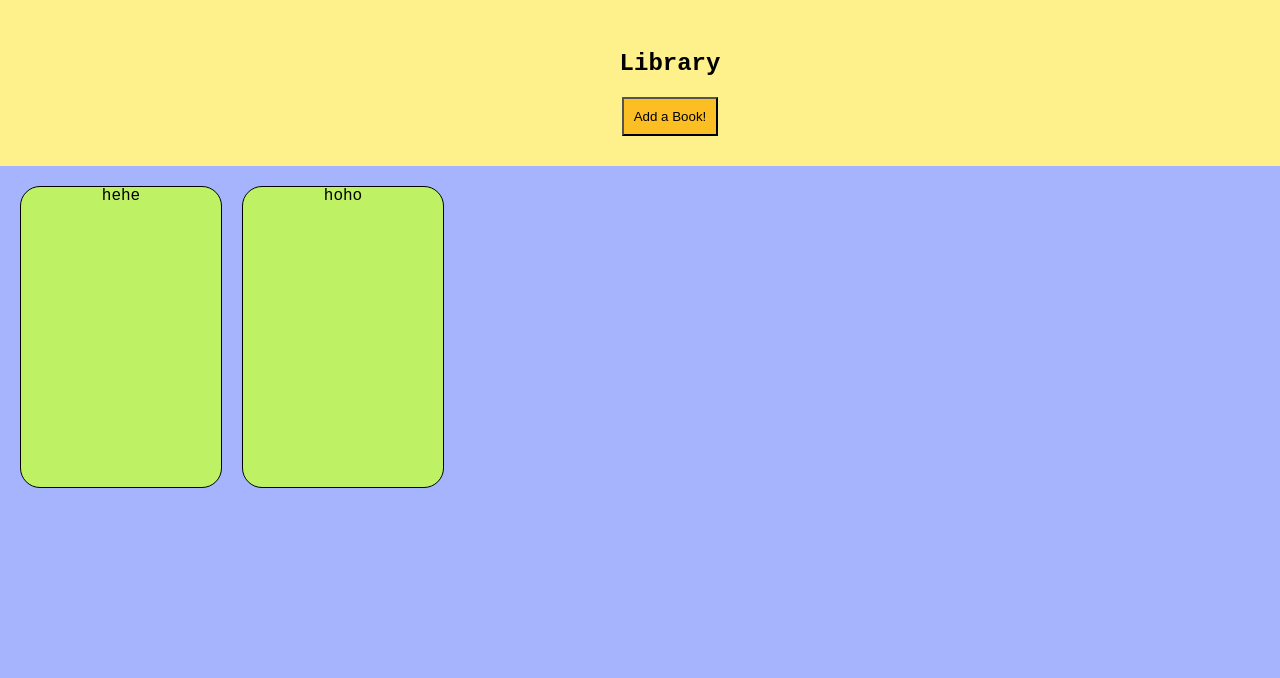
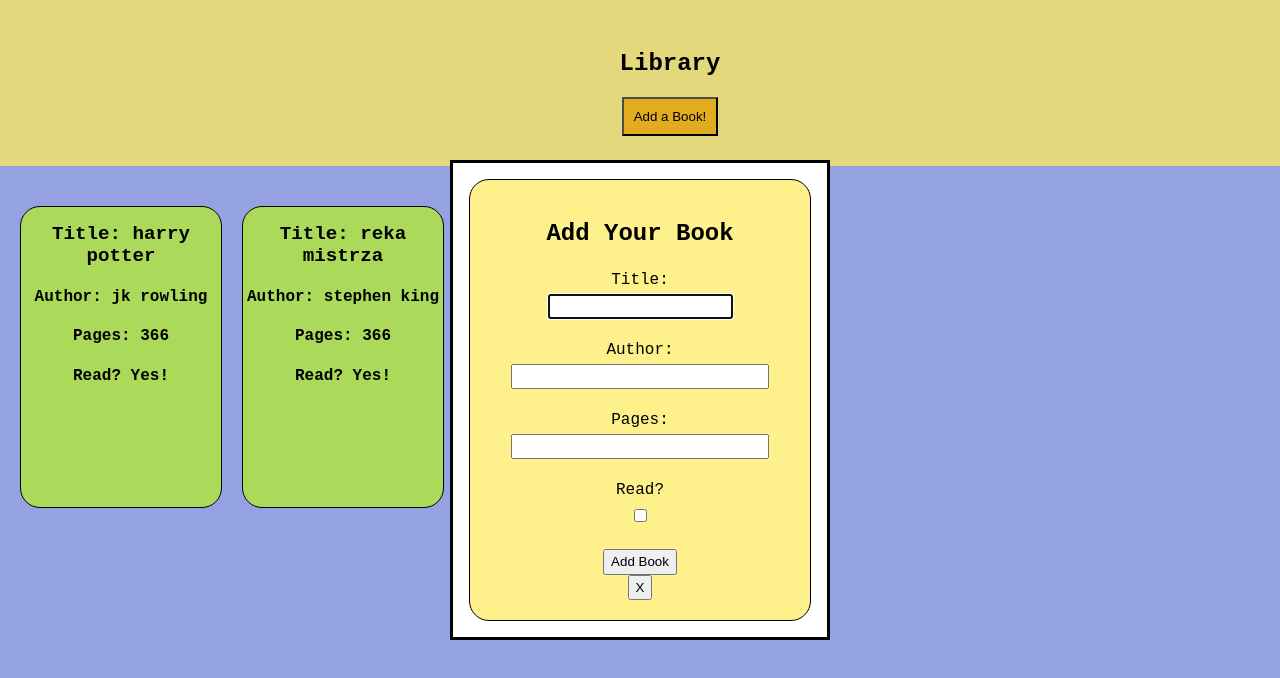
Before and after one commit to balszan/library-project, a plain HTML site: page index.html in a window 1280 px wide. Both pictures are taken after a click on the button "Add a Book!". Shown: the top 678 px of the page. Drawn offline with Linux system fonts and the light colour scheme.

Commit message:
Complete main functionality

```diff
--- a/index.html
+++ b/index.html
@@ -15,6 +15,30 @@
     </div>
     <div class="main-content">
     </div>
+    <dialog>
+
+    <form id="addBookForm" method="dialog">
+        <h2>Add Your Book</h2>
+
+        <label for="title">Title: </label>
+        <input type="text" id="title" name="title" required><br>
+
+        <label for="author">Author: </label>
+        <input type="text" id="author" name="author" required><br>
+
+        <label for="pages">Pages: </label>
+        <input type="number" id="pages" name="pages"><br>
+
+        <label for="read">Read?</label>
+        <input type="checkbox" id="read"name="read"><br>
+
+        <button type="submit" class="submit">Add Book</button>
+        <button type="button" class="cancel-button">X</button>
+
+    </form>
+
+
+    </dialog>
 
 </body>
 </html>
--- a/scripts.js
+++ b/scripts.js
@@ -1,9 +1,10 @@
-const myLibrary = ["hehe", "hoho"];
+const myLibrary = [{title: "harry potter", author: "jk rowling", pages: 366, read: true},{title: "reka mistrza", author: "stephen king", pages: 366, read: true}];
 const addBookButton = document.querySelector("#addBook");
-const removeBookButton = document.querySelector("#removeBook");
 const mainContent = document.querySelector(".main-content");
-
-
+const dialog = document.querySelector("dialog");
+const closeButton = document.querySelector(".cancel-button")
+const confirmButton = document.querySelector(".submit")
+const addBookForm = document.querySelector("#addBookForm")
 
 function Book(title, author, pages, read) {
     this.title = title;
@@ -12,19 +13,70 @@ function Book(title, author, pages, read) {
     this.read = read;
 }
 
-
 function addBookToLibrary() {
-
-    // TUTAJ MUSI WYSKOCZYC OKIENKO
-    // TUTAJ MUSIMY STWORZYC BOOK OBJECT
-    myLibrary.push(book)
+    dialog.showModal()
 }
 
-myLibrary.forEach((book) => {
-    const card = document.createElement("div");
-    card.classList.add("card");
-    card.textContent = book;
-    mainContent.appendChild(card);
+function removeBookFromLibrary(book) {
+    const indexOfBook = myLibrary.indexOf(book);
+    myLibrary.split(indexOfBook,1);
+}
+
+function generateLibrary() {
+    mainContent.innerHTML="";
+    myLibrary.forEach((book) => {
+
+        const card = document.createElement("div");
+        card.classList.add("card");
+
+        const title = document.createElement("h2");
+        title.innerText = "Title: "+book.title;
+        card.appendChild(title);
+
+        const author = document.createElement("h4");
+        author.innerText = "Author: "+book.author;
+        card.appendChild(author);
+
+        const pages = document.createElement("h4");
+        pages.innerText = "Pages: "+book.pages;
+        card.appendChild(pages);
+
+        const read = document.createElement("h4");
+        if(book.read==true) {
+            read.innerText = "Read? Yes!";
+        } else {
+            read.innerText = "Read? No! :(";
+        }
+        card.appendChild(read);
+
+
+        mainContent.appendChild(card);
+    })
+}
+
+addBookButton.addEventListener('click', addBookToLibrary)
+
+closeButton.addEventListener('click', () => {
+    dialog.close();
 })
 
-addBookButton.addEventListener('click', addBookToLibrary)
+addBookButton.addEventListener('click', () => {
+    dialog.showModal();
+})
+
+addBookForm.addEventListener('submit',(event) => {
+    event.preventDefault();
+
+    const title = document.getElementById('title').value;
+    const author = document.getElementById('author').value;
+    const pages = document.getElementById('pages').value;
+    const read = document.getElementById('read').checked;
+
+    const newBook = new Book(title,author,pages,read);
+    myLibrary.push(newBook);
+    dialog.close()
+
+    generateLibrary()
+})
+
+generateLibrary()
--- a/style.css
+++ b/style.css
@@ -2,6 +2,7 @@ body {
     margin: 0px;
     font-family:'Courier New', Courier, monospace;
     background-color: #a5b4fc;
+    box-sizing: border-box;
 }
 .header {
     padding: 30px;
@@ -20,6 +21,7 @@ body {
     display: grid;
     grid-template-columns: repeat(6, 1fr);
     gap: 20px;
+    margin-top: 20px;
 }
 
 .card {
@@ -38,3 +40,24 @@ body {
 .card p {
     font-size: 0.8em;
 }
+
+form {
+    padding: 20px;
+    justify-items: center;
+    width: 300px;
+    height: 400px;
+    background-color: #fef08a;
+    border: 1px solid black;
+    border-radius: 20px;
+    display:grid;
+}
+
+.form button {
+    width: 120px;
+    background-color: #fbbf24;
+    padding: 10px;
+}
+
+.form #title, #author, #pages {
+    width: 250px;
+}
```
